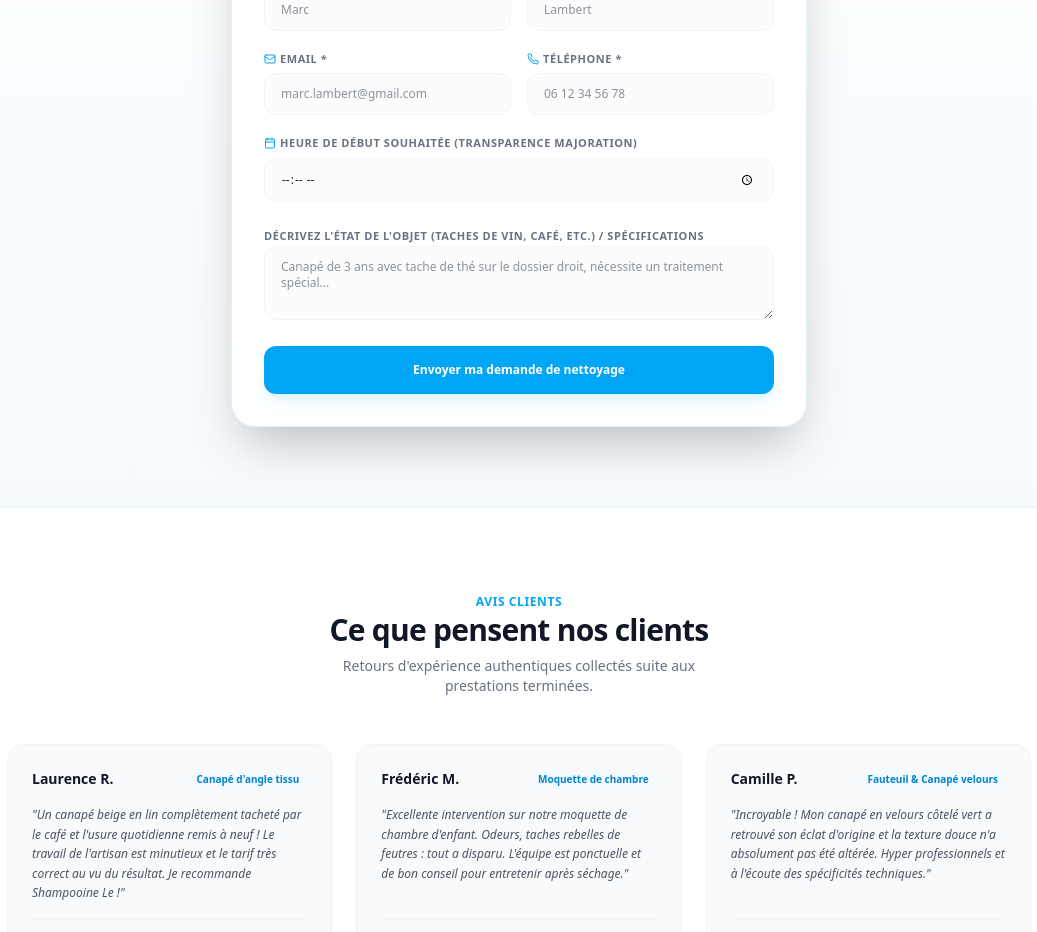
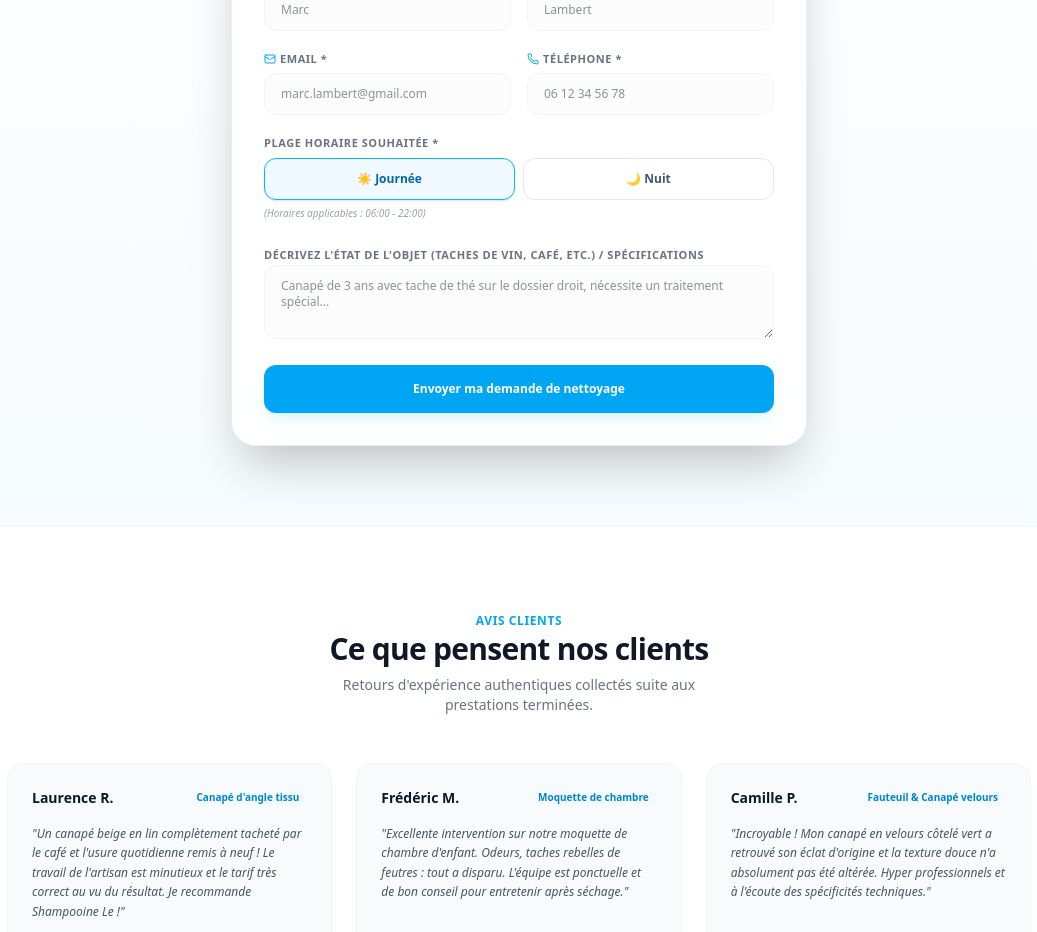
Before and after one commit to gev-emeni-droid/shampooine-le, a React (Vite) app: page / in a window 1280 px wide. Shown: the part 2000-2932 px from the top of the page, without its empty margins (121-1158 px from the left). Built offline with nearby package versions, Linux system fonts and the light colour scheme; no server answers.

Commit message:
feat: implement shift toggles in public view quote request form

```diff
--- a/src/components/PublicView.tsx
+++ b/src/components/PublicView.tsx
@@ -107,7 +107,7 @@ export default function PublicView({ onSwitchToAdmin, onToast, entrepriseConfig:
     loadCompany();
   }, []);
 
-  const [startTime, setStartTime] = useState('');
+  const [startTime, setStartTime] = useState('09:00');
 
   // Helper check to identify if a booked timeslot is a night hour (using dynamic settings set by artisan)
   const isNightShiftCrossed = (startHm: string): boolean => {
@@ -744,21 +744,36 @@ export default function PublicView({ onSwitchToAdmin, onToast, entrepriseConfig:
               </div>
 
               <div className="space-y-1.5">
-                <label className="text-[11px] font-bold text-gray-500 uppercase tracking-wider flex items-center gap-1">
-                  <Calendar className="w-3 h-3 text-sky-500" />
-                  <span>Heure de début souhaitée (Transparence majoration)</span>
-                </label>
-                <input
-                  type="time"
-                  value={startTime}
-                  onChange={e => setStartTime(e.target.value)}
-                  className="w-full px-4 py-3 rounded-xl border border-gray-100 bg-gray-50/50 text-xs focus:ring-2 focus:ring-sky-500 focus:bg-white outline-none transition-all"
-                />
-                {startTime && isNightShiftCrossed(startTime) && (
-                  <p className="text-[10px] text-amber-600 font-semibold bg-amber-50 p-2 rounded-lg border border-amber-100">
-                    ⚠️ L'heure choisie ({startTime}) est soumise à la majoration de nuit ({entrepriseConfig?.plage_majoration_debut || '19:00'} - {entrepriseConfig?.plage_majoration_fin || '06:00'}). Une majoration de {entrepriseConfig?.majorat_tarif_nuit_pct !== undefined ? entrepriseConfig.majorat_tarif_nuit_pct : 25}% sera automatiquement appliquée.
-                  </p>
-                )}
+                <span className="text-[11px] font-bold text-gray-500 uppercase tracking-wider block">Plage horaire souhaitée *</span>
+                <div className="flex gap-2">
+                  <button
+                    type="button"
+                    onClick={() => setStartTime('09:00')}
+                    className={`flex-1 py-3 rounded-xl text-xs font-bold border transition-all cursor-pointer ${
+                      !isNightShiftCrossed(startTime)
+                        ? 'bg-sky-50 border-sky-400 text-sky-700 shadow-sm'
+                        : 'bg-white border-slate-200 text-slate-600 hover:bg-slate-50'
+                    }`}
+                  >
+                    ☀️ Journée
+                  </button>
+                  <button
+                    type="button"
+                    onClick={() => setStartTime('23:00')}
+                    className={`flex-1 py-3 rounded-xl text-xs font-bold border transition-all cursor-pointer ${
+                      isNightShiftCrossed(startTime)
+                        ? 'bg-sky-50 border-sky-400 text-sky-700 shadow-sm'
+                        : 'bg-white border-slate-200 text-slate-600 hover:bg-slate-50'
+                    }`}
+                  >
+                    🌙 Nuit
+                  </button>
+                </div>
+                <p className="text-[10px] text-gray-400 italic mt-1.5 leading-normal">
+                  {!isNightShiftCrossed(startTime)
+                    ? "(Horaires applicables : 06:00 - 22:00)"
+                    : `(⚠️ Soumis à majoration de nuit de ${entrepriseConfig?.majorat_tarif_nuit_pct !== undefined ? entrepriseConfig.majorat_tarif_nuit_pct : 25}% : 22:00 - 06:00)`}
+                </p>
               </div>
 
               <div className="space-y-1.5">
```
